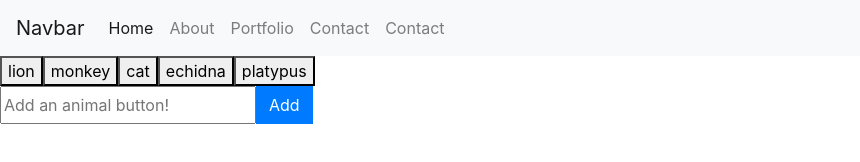
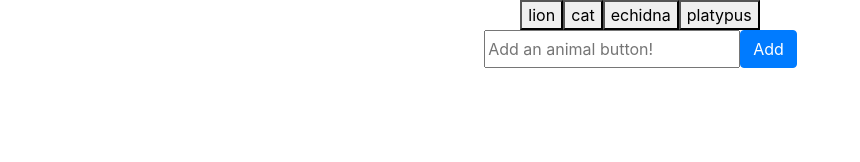
Before and after one commit to Guidarius/Guidarius.github.io, a plain HTML site: page Giphy/gifs.html in a window 1280 px wide. Shown: the whole page, without its empty margins (0-860 px from the left). Drawn offline with nearby package versions, Linux system fonts and the light colour scheme.

Commit message:
updating giphy

```diff
--- a/Giphy/gifs.html
+++ b/Giphy/gifs.html
@@ -3,6 +3,8 @@
 
 <head>
   <meta charset="utf-8">
+  <meta name="viewport" content="width=device-width, initial-scale=1.0">
+
   <title>Animal Buttons</title>
 
   <link rel="stylesheet" href="https://stackpath.bootstrapcdn.com/bootstrap/4.1.2/css/bootstrap.min.css" integrity="sha384-Smlep5jCw/wG7hdkwQ/Z5nLIefveQRIY9nfy6xoR1uRYBtpZgI6339F5dgvm/e9B"
@@ -11,38 +13,31 @@
 
 <body>
 
-    <nav class="navbar navbar-expand-lg navbar-light bg-light sticky-top">
-        <a class="navbar-brand" href="#">Navbar</a>
-        <button class="navbar-toggler" type="button" data-toggle="collapse" data-target="#navbarNavAltMarkup"
-            aria-controls="navbarNavAltMarkup" aria-expanded="false" aria-label="Toggle navigation">
-            <span class="navbar-toggler-icon"></span>
-        </button>
-        <div class="collapse navbar-collapse" id="navbarNavAltMarkup">
-            <div class="navbar-nav">
-                <a class="nav-item nav-link active" href="../index.html">Home <span class="sr-only">(current)</span></a>
-                <a class="nav-item nav-link" href="#about1">About</a>
-                <a class="nav-item nav-link" href="#portfolio">Portfolio</a>
-                <a class="nav-item nav-link" href="/Giphy/gifs.html">Contact</a>
-                <a class="nav-item nav-link" href="#contact">Contact</a>
+  <div class="container">
+    <div class="row justify-content-md-center">
+      <div id="button-land">
       </div>
     </div>
-    </nav>
-
-  <div id="button-land">
-
   </div>
 
-  <div class="input-group input-group-md">
-
+  <div class="container">
+    <div class="row justify-content-md-center">
       <input id="animal-add" type="text" class="form-search" aria-label="Sizing example input" aria-describedby="inputGroup-sizing-lg"
         placeholder="Add an animal button!">
       <div class="input-group-prepend">
         <button type="submit" class="btn btn-primary" id="add" data-animal="monkey">Add</button>
       </div>
     </div>
+  </div>
 
+
+  <div class="container">
+    <div class="row justify-content-md-center">
       <div id="gifs-appear-here">
       </div>
+    </div>
+  </div>
+
 
 
 
@@ -51,7 +46,7 @@
   <script src="https://cdnjs.cloudflare.com/ajax/libs/jquery/3.2.1/jquery.min.js"></script>
   <script type="text/javascript">
 
-    var animalList = ["lion", "monkey", "cat", "echidna", "platypus"];
+    var animalList = ["lion", "cat", "echidna", "platypus"];
 
     function makeButton(buttonName) {
       var newButton = $("<button>" + buttonName + "</button>");
```
Also changed, not shown: TriviaGame/trivia.html (+1 -0 lines). Lines whose indentation alone changed are shown as unchanged.
